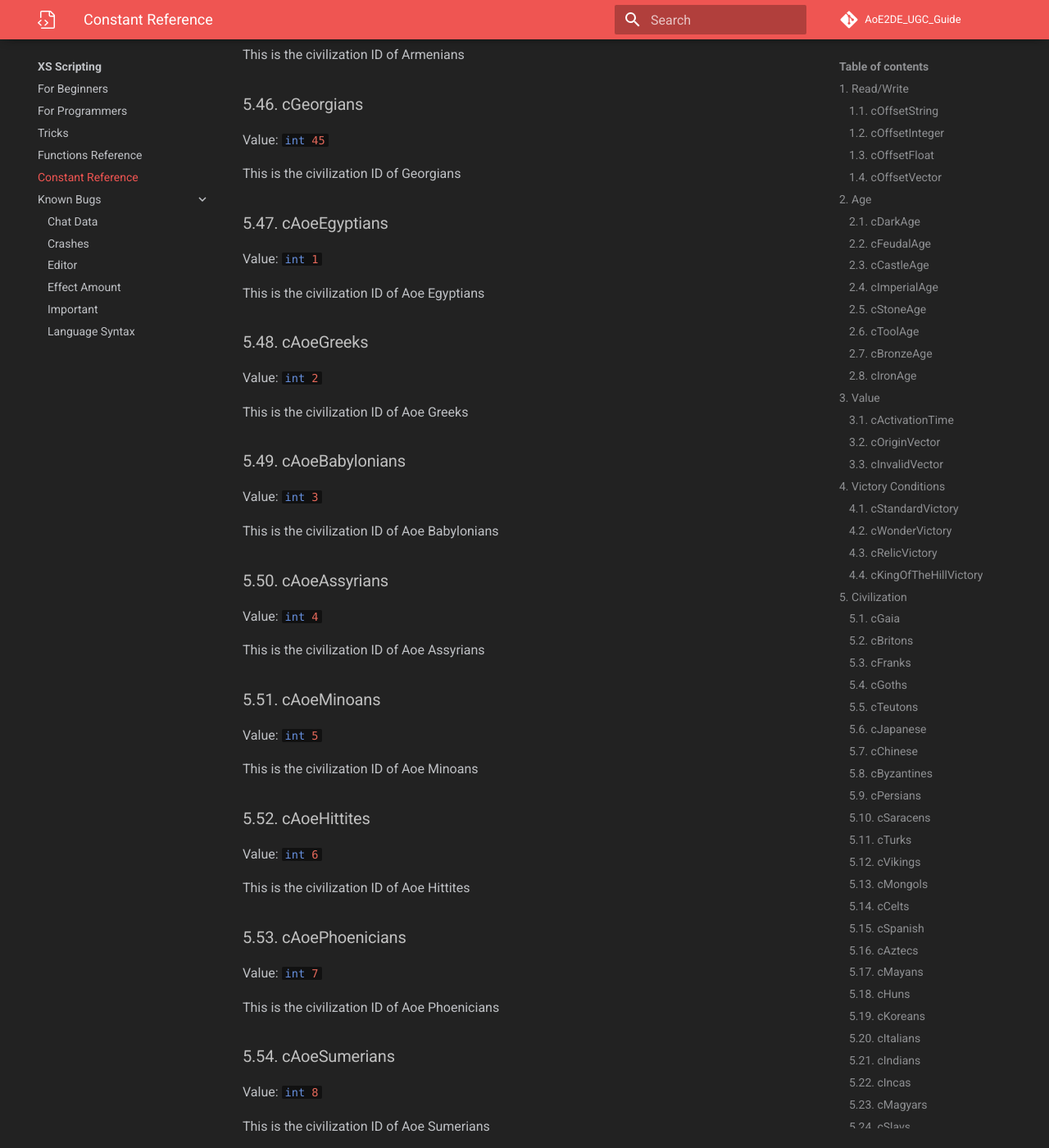
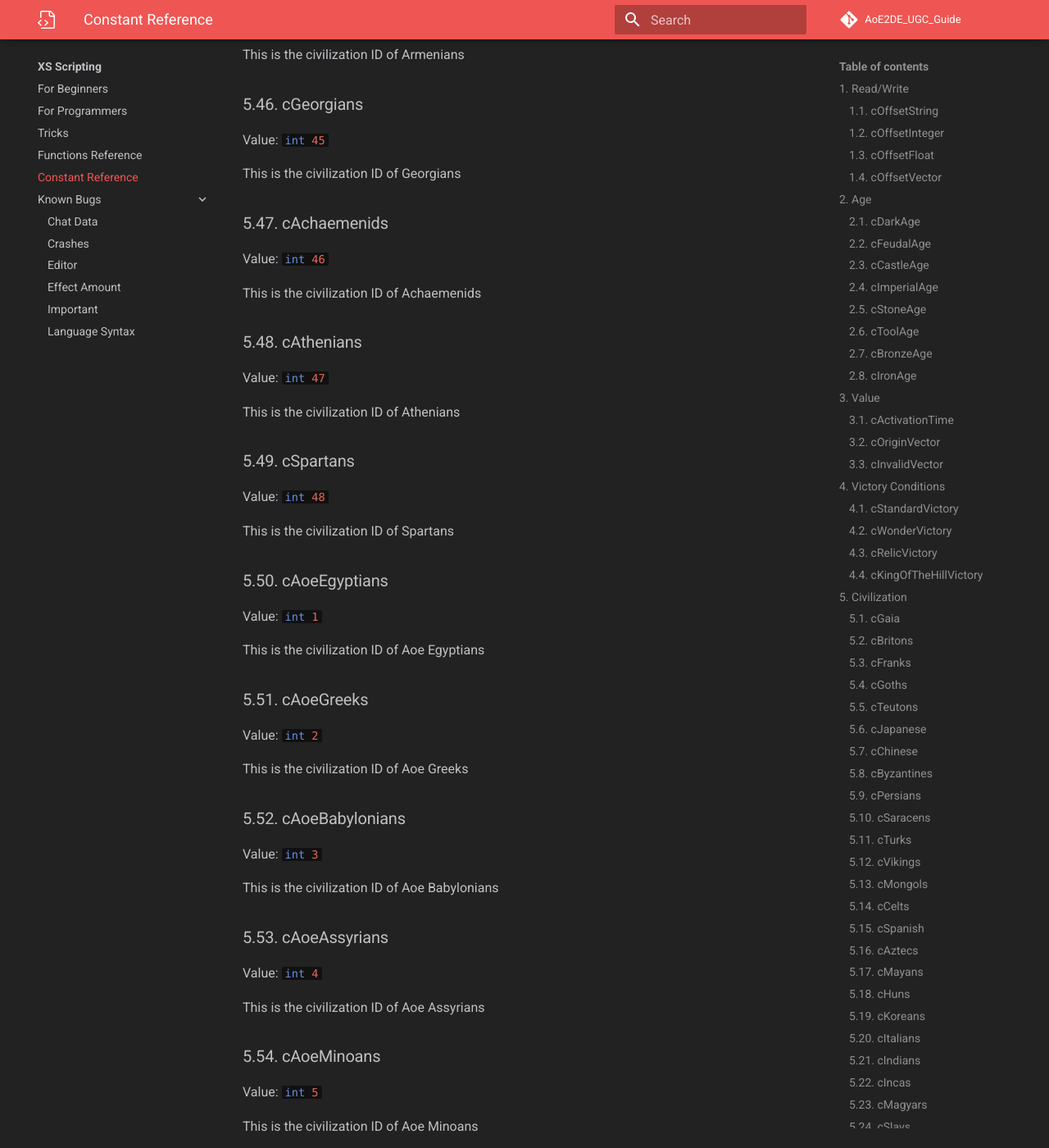
Before and after one commit to Divy1211/AoE2DE_UGC_Guide, an MkDocs documentation site: the page built from docs/general/xs/constants.md, in a window 1280 px wide and 1400 px high, scrolled down 9940 px. Shown: the whole window at 82% size. Built offline with MkDocs 1.6.1 and Material for MkDocs 9.7.7, drawn with Linux system fonts in a browser that asks for light colours; some web fonts are replaced; comment, search, counter and statistics services are not loaded; some of the changed text lies outside the part shown.

Commit message:
Fixed links, preludes, added chronicle civ constants

```diff
--- a/docs/general/xs/constants.md
+++ b/docs/general/xs/constants.md
@@ -402,103 +402,121 @@ Value: `#!cpp int 45`
 
 This is the civilization ID of Georgians
 
-### 5.47. cAoeEgyptians
+### 5.47. cAchaemenids
+
+Value: `#!cpp int 46`
+
+This is the civilization ID of Achaemenids
+
+### 5.48. cAthenians
+
+Value: `#!cpp int 47`
+
+This is the civilization ID of Athenians
+
+### 5.49. cSpartans
+
+Value: `#!cpp int 48`
+
+This is the civilization ID of Spartans
+
+### 5.50. cAoeEgyptians
 
 Value: `#!cpp int 1`
 
 This is the civilization ID of Aoe Egyptians
 
-### 5.48. cAoeGreeks
+### 5.51. cAoeGreeks
 
 Value: `#!cpp int 2`
 
 This is the civilization ID of Aoe Greeks
 
-### 5.49. cAoeBabylonians
+### 5.52. cAoeBabylonians
 
 Value: `#!cpp int 3`
 
 This is the civilization ID of Aoe Babylonians
 
-### 5.50. cAoeAssyrians
+### 5.53. cAoeAssyrians
 
 Value: `#!cpp int 4`
 
 This is the civilization ID of Aoe Assyrians
 
-### 5.51. cAoeMinoans
+### 5.54. cAoeMinoans
 
 Value: `#!cpp int 5`
 
 This is the civilization ID of Aoe Minoans
 
-### 5.52. cAoeHittites
+### 5.55. cAoeHittites
 
 Value: `#!cpp int 6`
 
 This is the civilization ID of Aoe Hittites
 
-### 5.53. cAoePhoenicians
+### 5.56. cAoePhoenicians
 
 Value: `#!cpp int 7`
 
 This is the civilization ID of Aoe Phoenicians
 
-### 5.54. cAoeSumerians
+### 5.57. cAoeSumerians
 
 Value: `#!cpp int 8`
 
 This is the civilization ID of Aoe Sumerians
 
-### 5.55. cAoePersians
+### 5.58. cAoePersians
 
 Value: `#!cpp int 9`
 
 This is the civilization ID of Aoe Persians
 
-### 5.56. cAoeShang
+### 5.59. cAoeShang
 
 Value: `#!cpp int 10`
 
 This is the civilization ID of Aoe Shang
 
-### 5.57. cAoeYamato
+### 5.60. cAoeYamato
 
 Value: `#!cpp int 11`
 
 This is the civilization ID of Aoe Yamato
 
-### 5.58. cAoeChoson
+### 5.61. cAoeChoson
 
 Value: `#!cpp int 12`
 
 This is the civilization ID of Aoe Choson
 
-### 5.59. cAoeRomans
+### 5.62. cAoeRomans
 
 Value: `#!cpp int 13`
 
 This is the civilization ID of Aoe Romans
 
-### 5.60. cAoeCarthaginians
+### 5.63. cAoeCarthaginians
 
 Value: `#!cpp int 14`
 
 This is the civilization ID of Aoe Carthaginians
 
-### 5.61. cAoePalmyrans
+### 5.64. cAoePalmyrans
 
 Value: `#!cpp int 15`
 
 This is the civilization ID of Aoe Palmyrans
 
-### 5.62. cAoeMacedonians
+### 5.65. cAoeMacedonians
 
 Value: `#!cpp int 16`
 
 This is the civilization ID of Aoe Macedonians
 
-### 5.63. cAoeLacViet
+### 5.66. cAoeLacViet
 
 Value: `#!cpp int 17`
 
```
Also changed, not shown: docs/general/xs/functions.md (+5 -5 lines), docs/general/xs/constants.json, docs/general/xs/functions.json, 1 other file.
